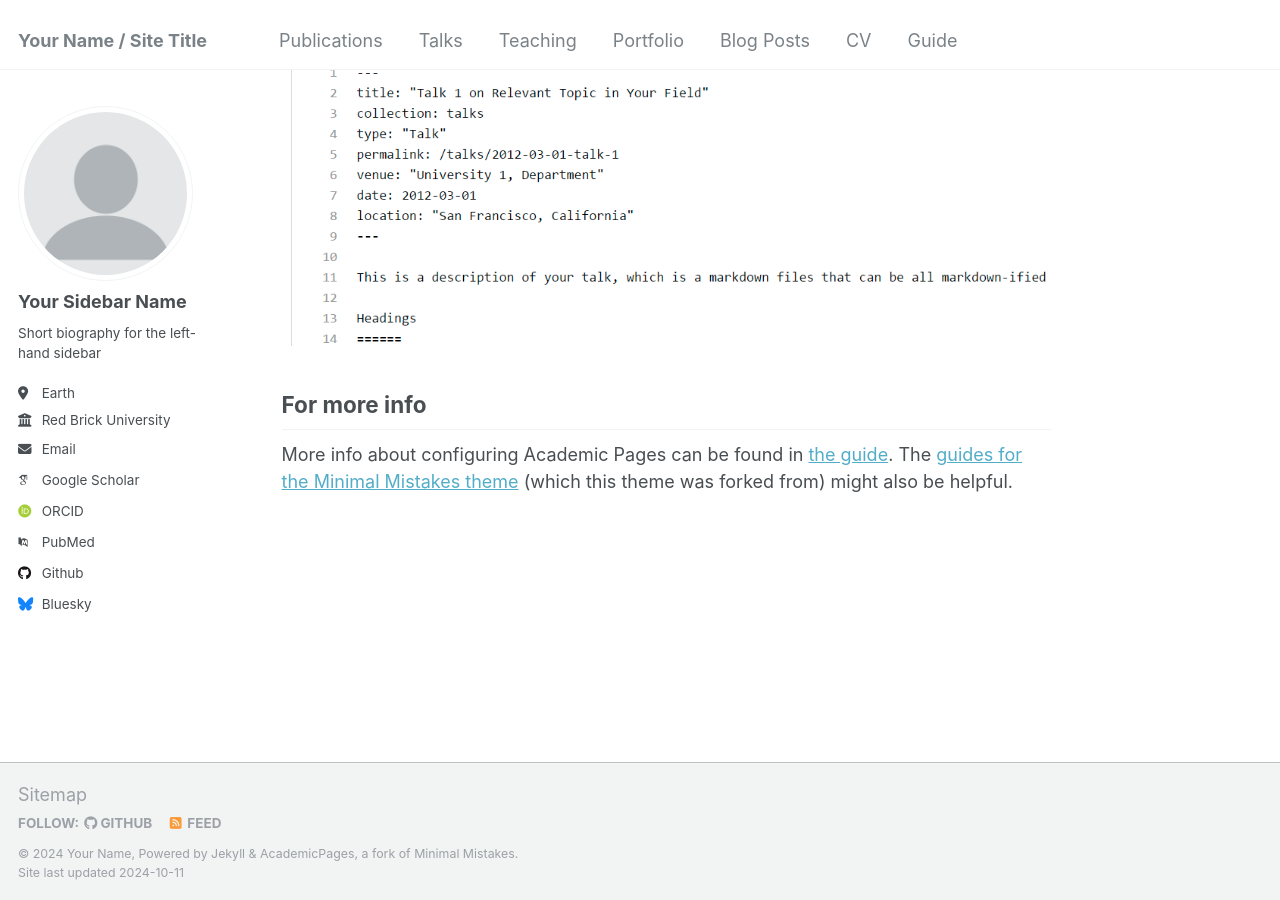
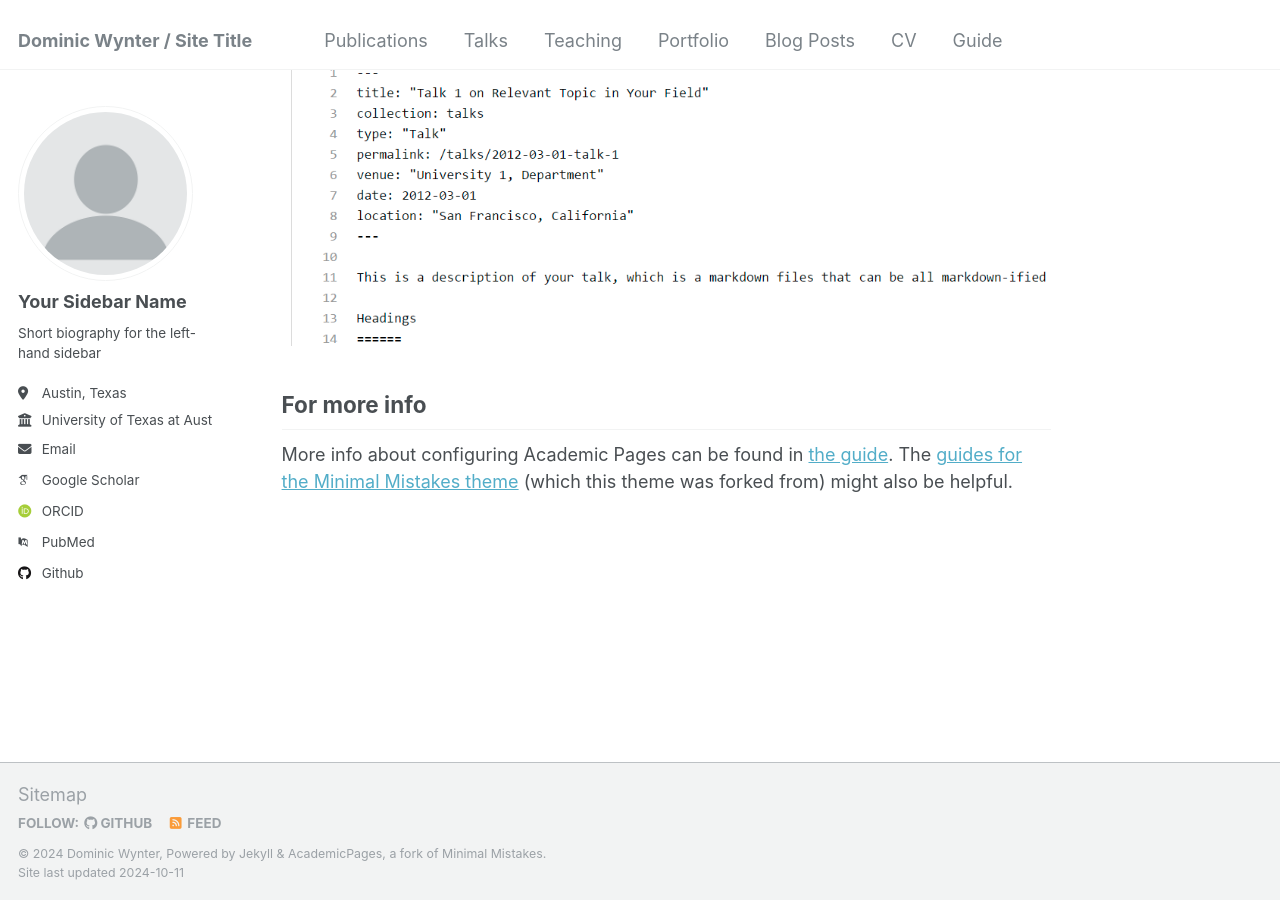
Before and after one commit to dominicwynter/dominicwynter, a Jekyll site: the page built from _pages/about.md, in a window 1280 px wide and 900 px high, scrolled down 2643 px. Built offline with Jekyll 4.4.1, drawn with Linux system fonts in a browser that asks for light colours; some web fonts are replaced.

Commit message:
Update _config.yml

```diff
--- a/_config.yml
+++ b/_config.yml
@@ -8,13 +8,13 @@
 
 # Basic Site Settings
 locale                   : "en-US"
-title                    : "Your Name / Site Title"
+title                    : "Dominic Wynter / Site Title"
 title_separator          : "-"
-name                     : &name "Your Name"
-description              : &description "personal description"
-url                      : https://academicpages.github.io # the base hostname & protocol for your site e.g. "https://mmistakes.github.io"
+name                     : &name "Dominic Wynter"
+description              : &description "Bing Instructor at UT Austin"
+url                      : https://dominicwynter.github.io # the base hostname & protocol for your site e.g. "https://mmistakes.github.io"
 baseurl                  : "" # the subpath of your site, e.g. "/blog"
-repository               : "academicpages/academicpages.github.io"
+repository               : "dominicwynter/academicpages.github.io"
 
 # Site Author - The following control what appear as part of the author content on the side bar.
 #               If a field is blank the icon and link will not appear, otherwise it will be shown.
@@ -25,8 +25,8 @@ author:
   name             : "Your Sidebar Name"
   pronouns         : # example: "she/her"
   bio              : "Short biography for the left-hand sidebar"
-  location         : "Earth"
-  employer         : "Red Brick University"
+  location         : "Austin, Texas"
+  employer         : "University of Texas at Austin"
   uri              : # URL
   email            : "none@example.org"
 
@@ -43,12 +43,12 @@ author:
   bitbucket        : # Username - Update with your username on the site
   codepen          : # Username
   dribbble         : # Username
-  github           : "academicpages"
+  github           : "dominicwynter"
   kaggle           : # Username
   stackoverflow    : # User number or user number and name (i.e., use "1" or "1/jeff-atwood")
 
   # Social media
-  bluesky          : "bsky.app" # Replace this with you Bluesky username
+  bluesky          : #"bsky.app" # Replace this with you Bluesky username
   facebook         : # Username
   flickr           : # Username
   foursquare       : # Username
```
